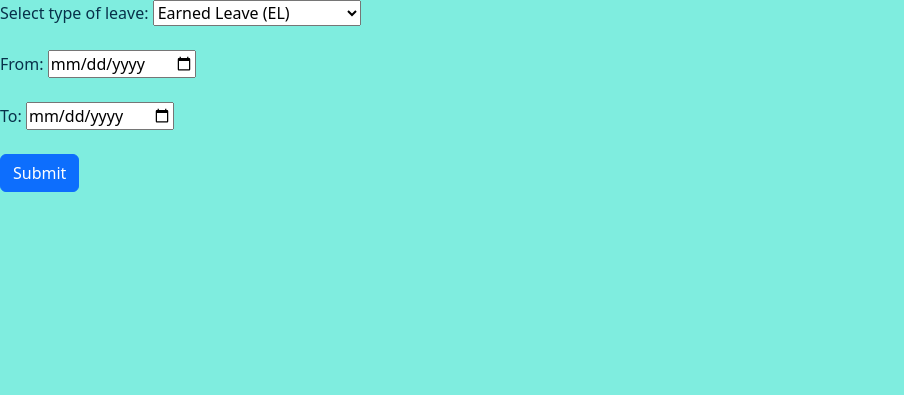
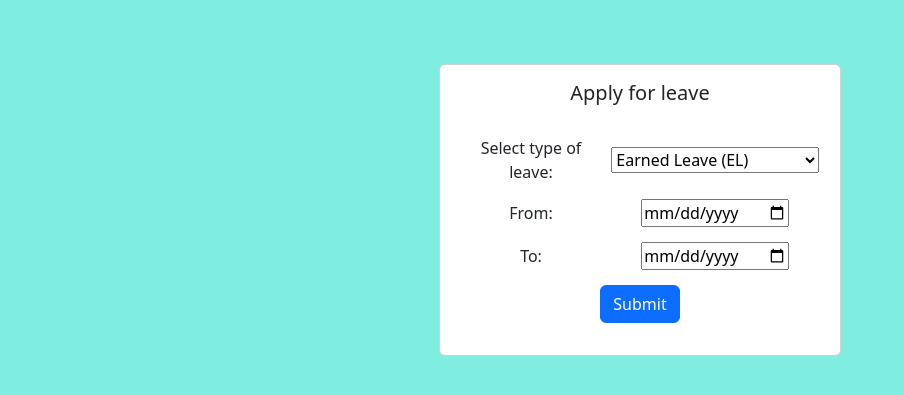
Before and after one commit to rhitajyotim411/Staff-Leave-Management, a PHP site: page /staff/leave.php in a window 1280 px wide. Shown: the part 56-451 px from the top of the page, without its empty margins (0-904 px from the left). Run offline with PHP 8.4, Linux system fonts and the light colour scheme; the visitor is signed in with stand-in values (Sample User, id 1).

Commit message:
Finished CSS of Staff

```diff
--- a/staff/leave.php
+++ b/staff/leave.php
@@ -14,6 +14,7 @@ session_start();
   <script src="https://cdn.jsdelivr.net/npm/bootstrap@5.3.1/dist/js/bootstrap.bundle.min.js"></script>
   <!-- CSS -->
   <link href="../style/main.css" rel="stylesheet">
+  <link href="../style/form.css" rel="stylesheet">
 </head>
 
 <?php
@@ -31,9 +32,22 @@ if ($_SESSION['type'] != 'staff') {
 
 <body>
   <?php require '../inc/header.php' ?>
+  <div class="container-fluid text-center mt-3">
+    <div class="row justify-content-center mt-5">
+      <div class="col-sm-4 mt-3 mb-3">
+        <div class="card">
+          <div class="card-body">
+            <h5 class="card-title">Apply for leave</h5>
+            <p class="card-text">
             <form action="./leave_db.php" method="post">
+              <div class="d-flex justify-content-center mt-3 mb-3">
+                <table>
                   <!--Types of leave-->
+                  <tr>
+                    <td>
                       <label for="leave_type">Select type of leave:</label>
+                    </td>
+                    <td>
                       <select name="leave_type">
                         <option value="EL">Earned Leave (EL)</option>
                         <option value="CL">Casual Leave (CL)</option>
@@ -41,18 +55,33 @@ if ($_SESSION['type'] != 'staff') {
                         <option value="OP">Outdoor duty (OP)</option>
                         <option value="LWP">Leave Without Pay (LWP)</option>
                       </select>
-    <br><br>
+                    </td>
+                  </tr>
 
                   <!--Duration-->
-    <label for="from">From: </label>
-    <input type="date" name="from" />
-    <br><br>
-    <label for="to">To: </label>
-    <input type="date" name="to" />
-    <br><br>
+                  <tr>
+                    <td><label for="from">From: </label></td>
+                    <td><input type="date" name="from" /></td>
+                  </tr>
+                  <tr>
+                    <td><label for="to">To: </label></td>
+                    <td><input type="date" name="to" /></td>
+                  </tr>
 
+                  <tr>
+                    <td colspan="2">
                       <input type="submit" class="btn btn-primary" />
+                    </td>
+                  </tr>
+                </table>
+              </div>
             </form>
+            </p>
+          </div>
+        </div>
+      </div>
+    </div>
+  </div>
 </body>
 
 </html>
```
Also changed, not shown: staff/leave_db.php (+5 -2 lines). Lines whose indentation alone changed are shown as unchanged.
